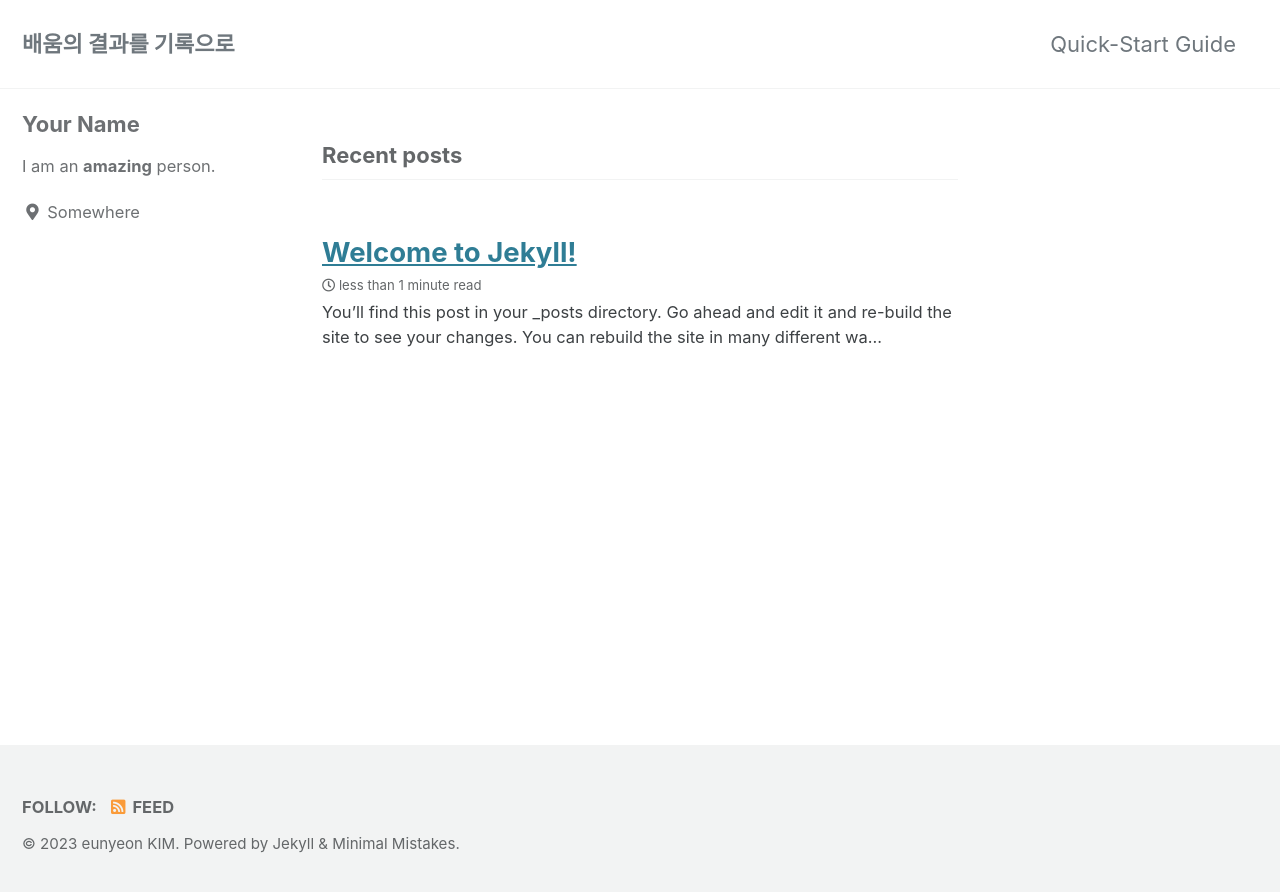
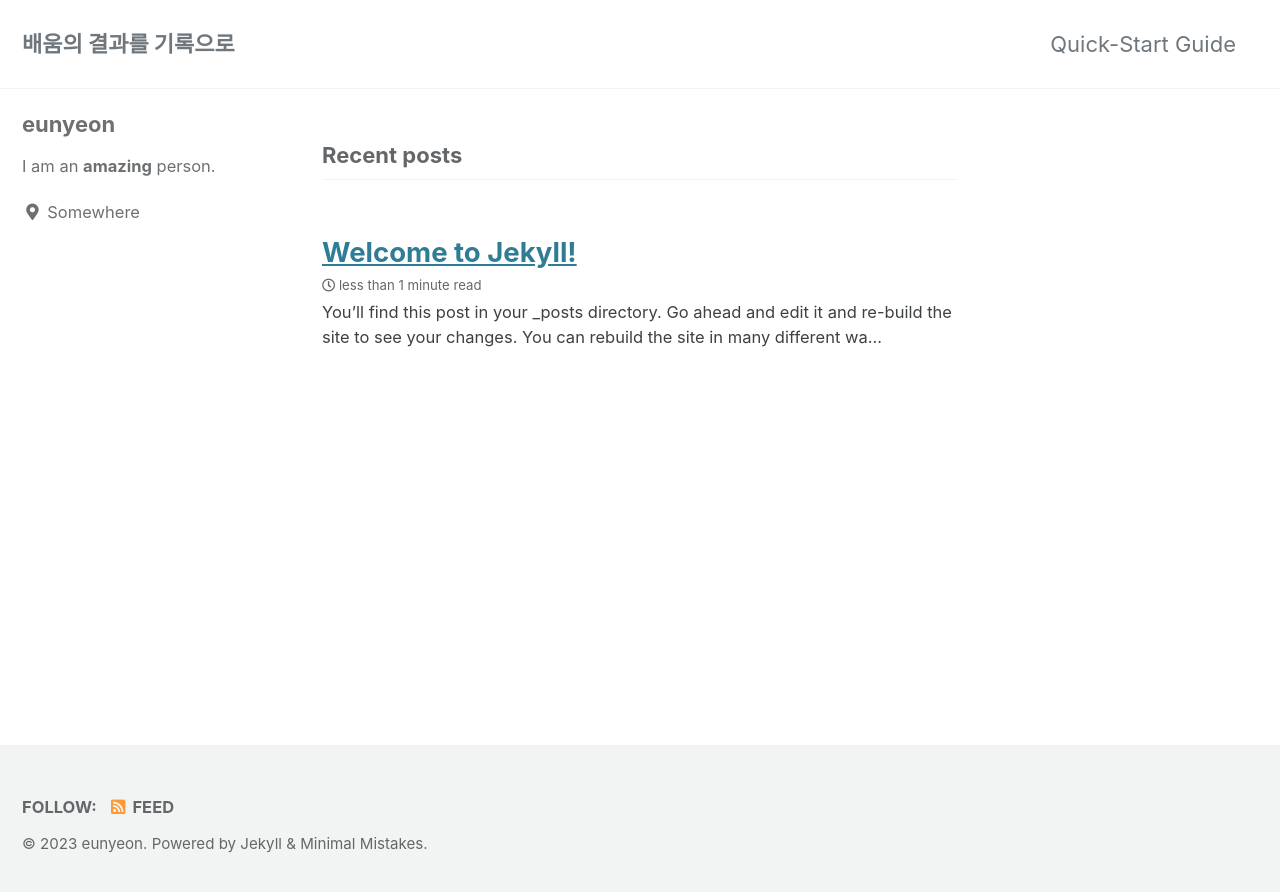
Before and after one commit to eunyeonKR/eunyeonKR.github.io, a Jekyll site: the page built from index.html, in a window 1280 px wide. Shown: the top 892 px of the page. Built offline with Jekyll 4.4.1, drawn with Linux system fonts in a browser that asks for light colours; cached includes are drawn as plain includes; the list of posts is cut into pages by our own code.

Commit message:
edit modify blog main

```diff
--- a/_config.yml
+++ b/_config.yml
@@ -19,7 +19,7 @@ locale                   : "en-US"
 title                    : "배움의 결과를 기록으로"
 title_separator          : "-"
 subtitle                 : # site tagline that appears below site title in masthead
-name                     : "eunyeon KIM"
+name                     : "eunyeon"
 description              : "개발자가 되기 전부터 된 후까지의 기록을 담습니다."
 url                      : # the base hostname & protocol for your site e.g. "https://mmistakes.github.io"
 baseurl                  : # the subpath of your site, e.g. "/blog"
@@ -104,7 +104,7 @@ analytics:
 
 # Site Author
 author:
-  name             : "Your Name"
+  name             : "eunyeon"
   avatar           : # path of avatar image, e.g. "/assets/images/bio-photo.jpg"
   bio              : "I am an **amazing** person."
   location         : "Somewhere"
```
